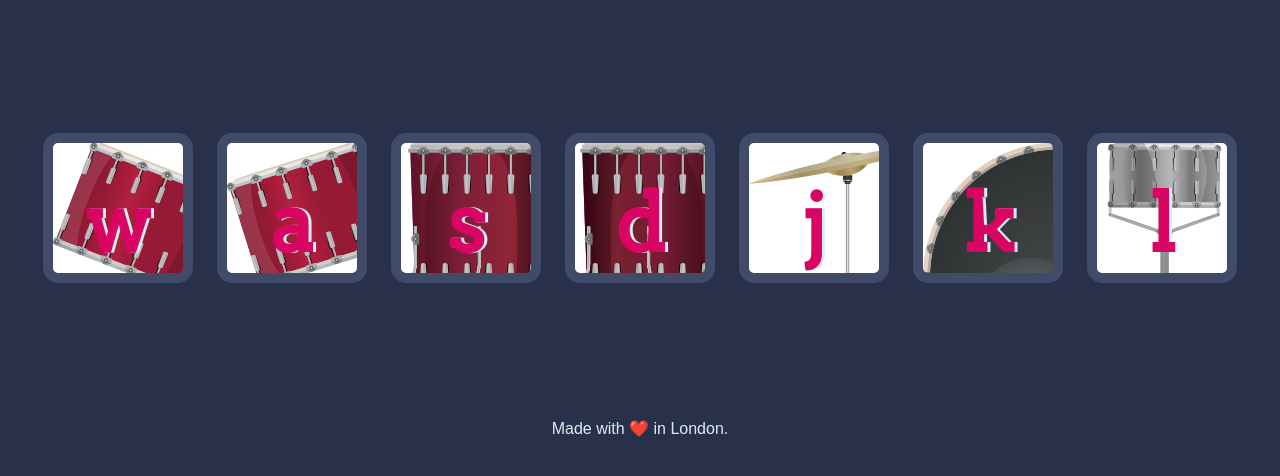
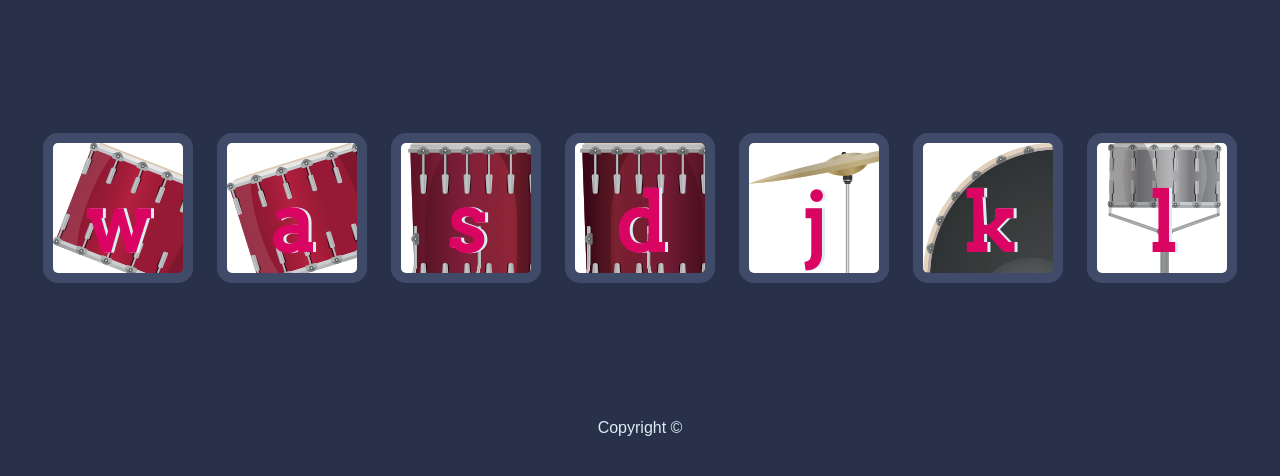
Before and after one commit to EarthIsHeaven/Drum-Kit-using-JavaScript, a plain HTML site: page index.html in a window 1280 px wide. Shown: the part 156-632 px from the top of the page. Drawn offline with Linux system fonts and the light colour scheme.

Commit message:
Setup in linux

```diff
--- a/index.html
+++ b/index.html
@@ -23,7 +23,7 @@
 
 
   <footer>
-    Made with ❤️ in London.
+    Copyright ©
   </footer>
 
   <script src="index.js"></script>
```
